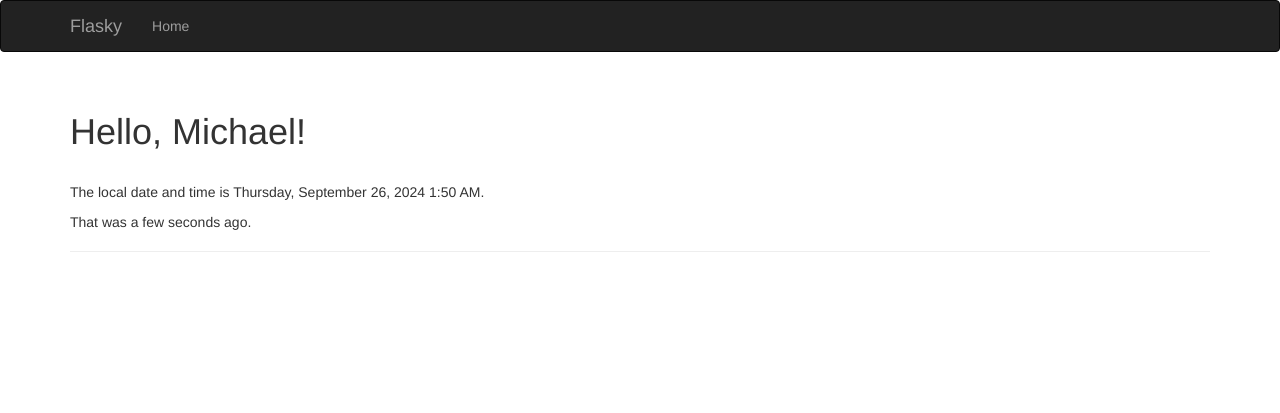
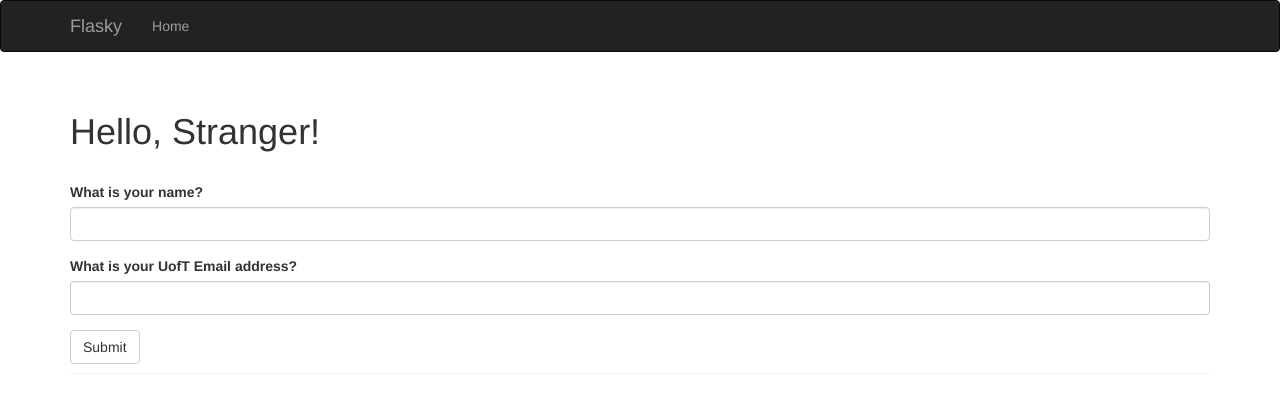
Before and after one commit to michaeljsXu/ECE444-F2024-PRA2, a Flask app: page / in a window 1280 px wide. Shown: the top 413 px of the page. Run offline with Flask 3, Linux system fonts and the light colour scheme; some libraries are stand-ins or nearby versions.

Commit message:
added MainForms, added the forms to front end. The name logi does not work currently

```diff
--- a/app.py
+++ b/app.py
@@ -3,6 +3,7 @@ from flask_bootstrap import Bootstrap
 from flask_moment import Moment
 from datetime import datetime
 from dotenv import load_dotenv
+from forms import MainForm
 import os
 
 load_dotenv()
@@ -12,6 +13,14 @@ app.config['SECRET_KEY']= os.getenv("SECRET_KEY")
 bootstrap = Bootstrap(app)
 moment = Moment(app)
 
-@app.route('/')
+@app.route('/', methods=['GET', 'POST'])
 def index():
-    return render_template('index.html', name="Michael", current_time=datetime.utcnow())
+    name = None
+    email = None
+    form = MainForm()
+    if form.validate_on_submit():
+        name = form.name.data
+        email = form.uoft_email.data
+        form.name.data = ''
+        form.uoft_email.data = ''
+    return render_template('index.html', name=name, current_time=datetime.utcnow(), form=form)
--- /dev/null
+++ b/forms.py
@@ -0,0 +1,8 @@
+from flask_wtf import FlaskForm
+from wtforms import StringField, EmailField, SubmitField
+from wtforms.validators import DataRequired, Email
+
+class MainForm(FlaskForm):
+    name = StringField('What is your name?', validators=[DataRequired()])
+    uoft_email = EmailField('What is your UofT Email address?', [DataRequired(), Email()])
+    submit = SubmitField('Submit')
--- a/templates/index.html
+++ b/templates/index.html
@@ -1,4 +1,5 @@
 {% extends "bootstrap/base.html" %}
+{% import "bootstrap/wtf.html" as wtf %}
 
 {% block scripts %}
 {{ super() }}
@@ -32,10 +33,11 @@
 {% block content %}
 <div class="container">
   <div class="page-header">
-    <h1>Hello, {{ name }}!</h1>
+    <h1>Hello, Stranger!</h1>
     <br>
-    <p>The local date and time is {{ moment(current_time).format('LLLL') }}.</p>
-    <p>That was {{ moment(current_time).fromNow(refresh=True) }}.</p>
+    <form method="POST">
+        {{ wtf.quick_form(form) }}
+    </form>
   </div>
 </div>
 {% endblock %}
```
